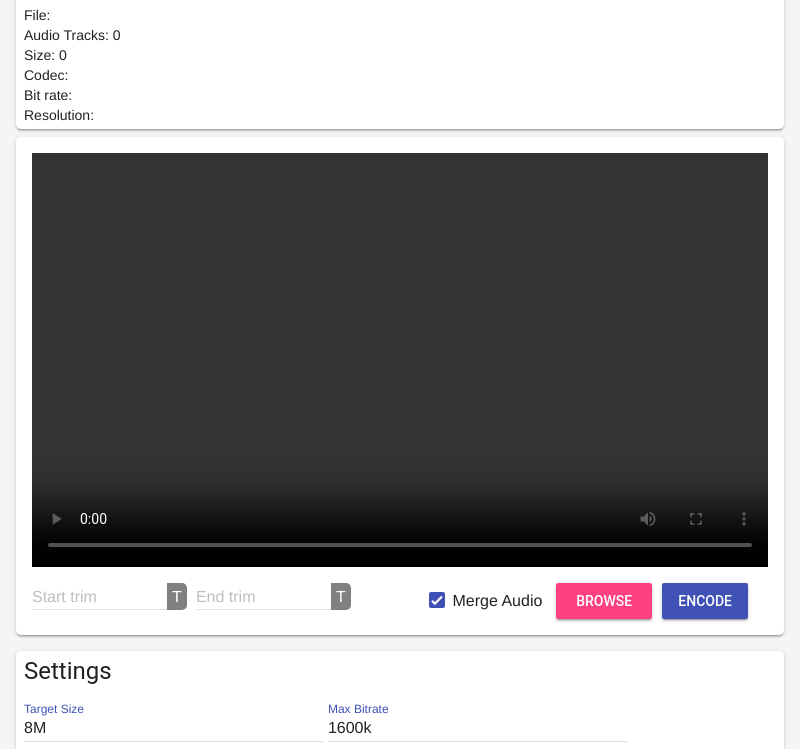
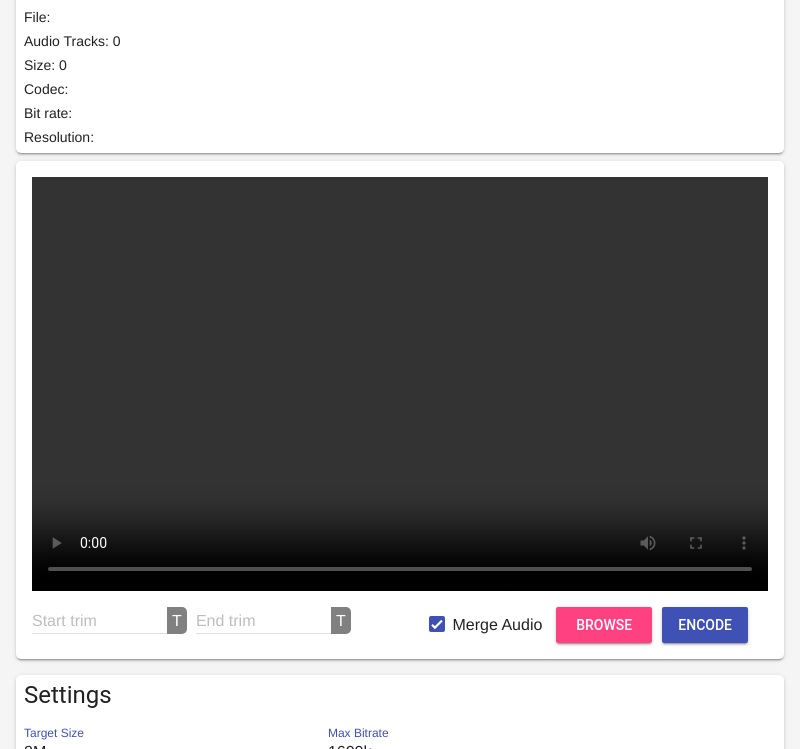
Before and after one commit to Torca2001/Simple-Transcoder, an Electron app: page dist/index.html in a window 800 px wide. Shown: the part 51-800 px from the top of the page. Drawn offline with Linux system fonts and the light colour scheme; no server answers.

Commit message:
Update packages Updated all packages to remove severe vulnerabilities. Added video resolution to info Made info trim information to only fit on one line

```diff
--- a/dist/index.css
+++ b/dist/index.css
@@ -12,6 +12,13 @@
 
 div.file-info-spacing {
     padding: 4px 8px;
+}
+
+.file-info-spacing p {
+    margin: 0;
+    max-height: 24px;
+    overflow: hidden;
+    line-break: anywhere;
 }
 
 .trimfield.mdl-textfield {
--- a/dist/index.html
+++ b/dist/index.html
@@ -24,17 +24,24 @@
               <h4 class="mdl-card__title-text no-margin">File info</h4>
             </div>
             <div class="file-info-spacing">
-              <span>File: </span><span id="fileTitleLabel"></span>
-              <br/>
-              <span>Audio Tracks: </span><span id="fileAudioTracks">0</span>
-              <br/>
-              <span>Size: </span><span id="fileSizeLabel">0</span>
-              <br/>
-              <span>Codec: </span><span id="fileCodecLabel"></span>
-              <br/>
-              <span>Bit rate: </span><span id="fileBitRateLabel"></span>
-              <br/>
-              <span>Resolution: </span><span id="resolutionLabel"></span>
+              <p>File:
+                <span id="fileTitleLabel"></span>
+              </p>
+              <p>Audio Tracks:
+                <span id="fileAudioTracks">0</span>
+              </p>
+              <p>Size:
+                <span id="fileSizeLabel">0</span>
+              </p>
+              <p>Codec:
+                <span id="fileCodecLabel"></span>
+              </p>
+              <p>Bit rate:
+                <span id="fileBitRateLabel"></span>
+              </p>
+              <p>Resolution:
+                <span id="fileResolutionLabel"></span>
+              </p>
             </div>
           </div>
           <div class ="mdl-cell margin-0 mdl-cell--12-col mdl-cell-80h width-100">
--- a/dist/renderer.js
+++ b/dist/renderer.js
@@ -235,7 +235,7 @@ function updateFileInfo(file) {
         fileBitRateLabel.innerText = bitRate + " kbps"
     }
 
-    let resolutionLabel = document.getElementById('resolutionLabel');
+    let resolutionLabel = document.getElementById('fileResolutionLabel');
     if (resolutionLabel) {
         if (currentMetaData && currentMetaData.streams) {
             let videoStreams = currentMetaData.streams.filter((e) => e.codec_type == "video");
--- a/package.json
+++ b/package.json
@@ -24,6 +24,6 @@
     "@electron-forge/maker-rpm": "^6.0.4",
     "@electron-forge/maker-squirrel": "^6.0.4",
     "@electron-forge/maker-zip": "^6.0.4",
-    "electron": "^21.3.3"
+    "electron": "^21.4.4"
   }
 }
```
Also changed, not shown: 1 other file.
